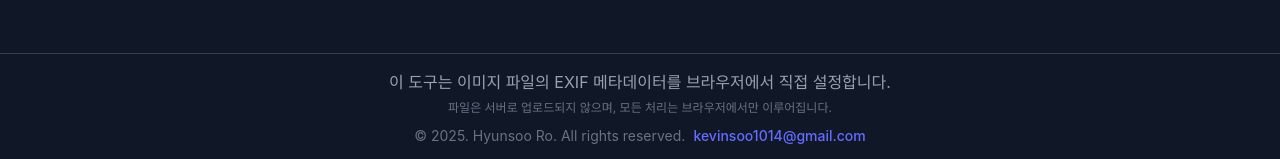
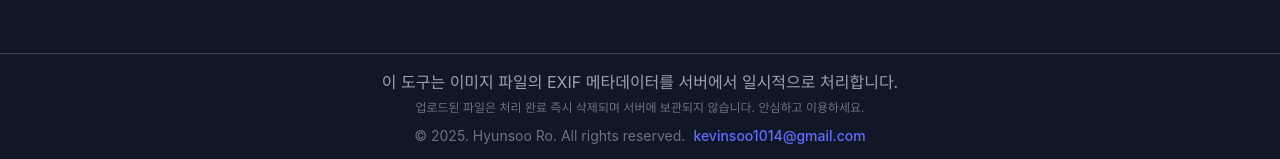
Before and after one commit to toosign00/film-metadata-app, a Next.js app: page / in a window 1280 px wide. Shown: the part 736-895 px from the top of the page. Built offline with nearby package versions, Linux system fonts and the light colour scheme.

Commit message:
💄 style: 푸터 안내 문구 명확화
- 일시적 처리 및 즉시 삭제를 명시하여 사용자 안심 유도

```diff
--- a/src/components/layout/Footer/index.tsx
+++ b/src/components/layout/Footer/index.tsx
@@ -7,10 +7,10 @@ export const Footer = ({ className }: FooterProps) => {
     >
       <div className='mx-auto max-w-6xl text-center'>
         <p className='text-xs sm:text-base'>
-          이 도구는 이미지 파일의 EXIF 메타데이터를 브라우저에서 직접 설정합니다.
+          이 도구는 이미지 파일의 EXIF 메타데이터를 서버에서 일시적으로 처리합니다.
           <br />
           <span className='text-xs text-gray-500'>
-            파일은 서버로 업로드되지 않으며, 모든 처리는 브라우저에서만 이루어집니다.
+            업로드된 파일은 처리 완료 즉시 삭제되며 서버에 보관되지 않습니다. 안심하고 이용하세요.
           </span>
           <br />
         </p>
```
